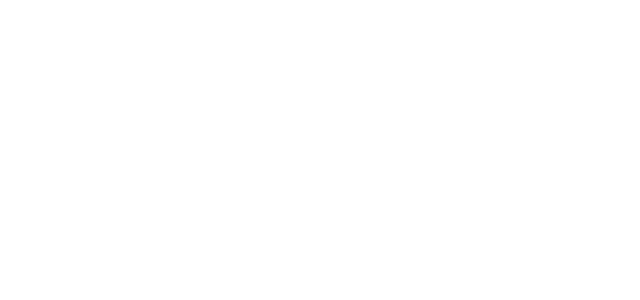
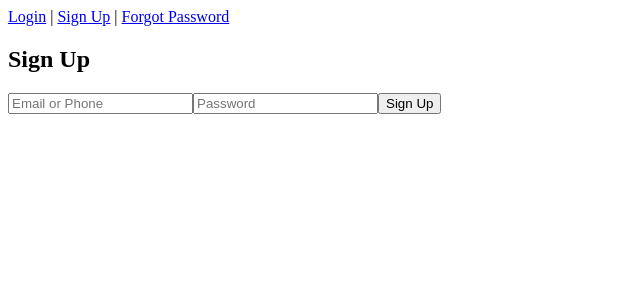
Before and after one commit to nwukodavid/Daveai-frontend-, a React (Create React App) app: page /signup in a window 1280 px wide. Before the commit this address had no page. Shown: the top 300 px of the page, without its empty margins (0-640 px from the left). Built offline with nearby package versions, Linux system fonts and the light colour scheme.

Commit message:
Fixed Login.js and added signup/forgot password

```diff
--- a/package.json
+++ b/package.json
@@ -6,7 +6,7 @@
     "axios": "^1.5.0",
     "react": "^18.2.0",
     "react-dom": "^18.2.0",
-    "react-router-dom": "^6.22.3",
+    "react-router-dom": "^6.30.1",
     "react-scripts": "5.0.1",
     "serve": "^14.2.4"
   },
--- a/src/App.js
+++ b/src/App.js
@@ -1,14 +1,19 @@
 import React from 'react';
-import { BrowserRouter as Router, Routes, Route } from 'react-router-dom';
-import Login from './pages/Login';
-import Dashboard from './pages/Dashboard';
+import { BrowserRouter as Router, Routes, Route, Link } from 'react-router-dom';
+import Login from './Login';
+import Signup from './Signup';
+import ForgotPassword from './ForgotPassword';
 
 function App() {
   return (
     <Router>
+      <nav>
+        <Link to="/">Login</Link> | <Link to="/signup">Sign Up</Link> | <Link to="/forgot-password">Forgot Password</Link>
+      </nav>
       <Routes>
-        <Route path='/' element={<Login />} />
-        <Route path='/dashboard' element={<Dashboard />} />
+        <Route path="/" element={<Login />} />
+        <Route path="/signup" element={<Signup />} />
+        <Route path="/forgot-password" element={<ForgotPassword />} />
       </Routes>
     </Router>
   );
--- /dev/null
+++ b/src/ForgotPassword.js
@@ -0,0 +1,22 @@
+import React, { useState } from 'react';
+
+function ForgotPassword() {
+  const [email, setEmail] = useState('');
+
+  const handleReset = (e) => {
+    e.preventDefault();
+    // Handle password reset logic
+    console.log('Reset link sent to:', email);
+  };
+
+  return (
+    <div>
+      <h2>Forgot Password</h2>
+      <form onSubmit={handleReset}>
+        <input type="email" placeholder="Email" onChange={(e) => setEmail(e.target.value)} />
+        <button type="submit">Send Reset Link</button>
+      </form>
+    </div>
+  );
+}
+export default ForgotPassword;
--- /dev/null
+++ b/src/Login.js
@@ -0,0 +1,14 @@
+import React from 'react';
+
+function Login() {
+  return (
+    <div>
+      <h1>Login</h1>
+      <input type="text" placeholder="Phone or Email" />
+      <input type="password" placeholder="Password" />
+      <button>Login</button>
+    </div>
+  );
+}
+
+export default Login;
--- /dev/null
+++ b/src/Signup.js
@@ -0,0 +1,30 @@
+import React, { useState } from 'react';
+import { useNavigate } from 'react-router-dom';
+
+function Signup() {
+  const [email, setEmail] = useState('');
+  const [phone, setPhone] = useState('');
+  const navigate = useNavigate();
+
+  const handleSignup = (e) => {
+    e.preventDefault();
+    // Handle signup logic here
+    console.log({ email, phone });
+    navigate('/');
+  };
+
+  return (
+    <div>
+      <h2>Sign Up</h2>
+      <form onSubmit={handleSignup}>
+        <input type="text" placeholder="Email or Phone" onChange={(e) => {
+          if (e.target.value.includes('@')) setEmail(e.target.value);
+          else setPhone(e.target.value);
+        }} />
+        <input type="password" placeholder="Password" />
+        <button type="submit">Sign Up</button>
+      </form>
+    </div>
+  );
+}
+export default Signup;
```
Also changed, not shown: 6 other files (tests, documents, lock files or other folders).
